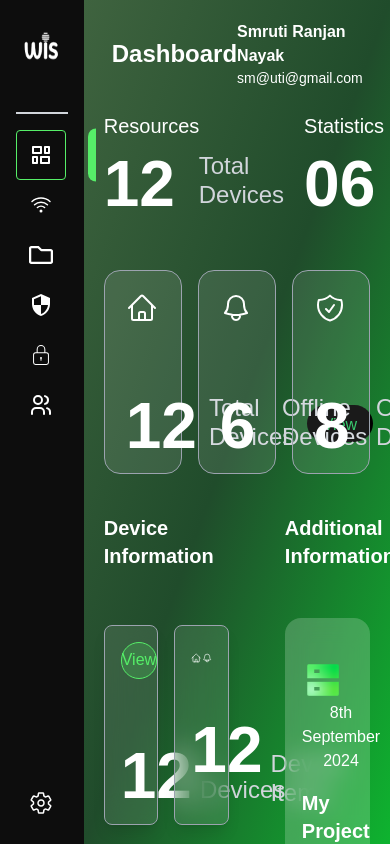
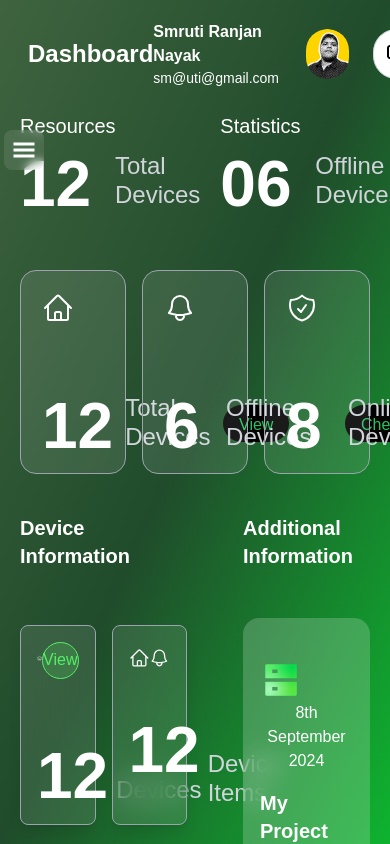
Before and after one commit to akku2005/remoteDashboard-, a React (Vite) app: page / in a window 390 px wide. Built offline with nearby package versions, Linux system fonts and the light colour scheme.

Commit message:
Sidebar Responsiveness Done

```diff
--- a/src/components/Sidebar/index.jsx
+++ b/src/components/Sidebar/index.jsx
@@ -1,32 +1,67 @@
-import React, { useState } from "react";
-import { RiDashboardHorizontalLine } from "react-icons/ri"; // Icon for Dashboard/Home
-import { IoWifiOutline, IoSettingsOutline } from "react-icons/io5"; // Icons for Wifi/Devices and Settings
-import { FaRegFolder } from "react-icons/fa"; // Icon for Notifications
-import { MdOutlineSecurity } from "react-icons/md"; // Icon for Security
-import { CiLock } from "react-icons/ci"; // Icon for Lock
-import { TbUsers } from "react-icons/tb"; // Icon for Users
-import "../../styles/Sidebar.scss"; // Assuming you have styles defined in Sidebar.scss
-import Icons from "../../constants/Icons"; // Importing your custom logo
+import React, { useState, useEffect } from "react";
+import { RiDashboardHorizontalLine } from "react-icons/ri";
+import { IoWifiOutline, IoSettingsOutline } from "react-icons/io5";
+import { FaRegFolder } from "react-icons/fa";
+import { MdOutlineSecurity } from "react-icons/md";
+import { CiLock } from "react-icons/ci";
+import { TbUsers } from "react-icons/tb";
+import { GiHamburgerMenu } from "react-icons/gi"; // Icon for opening sidebar
+import "../../styles/Sidebar.scss";
+import Icons from "../../constants/Icons"; // Assuming you have a logo in this file
 
 const Sidebar = () => {
   const [activePage, setActivePage] = useState("Present");
+  const [isSidebarOpen, setIsSidebarOpen] = useState(false);
 
   const handleIconClick = (page) => {
     setActivePage(page);
+    setIsSidebarOpen(false); // Close sidebar on icon click
   };
 
+  // Handle outside click to close sidebar
+  useEffect(() => {
+    const handleOutsideClick = (e) => {
+      if (
+        isSidebarOpen &&
+        !document.querySelector(".sidebar").contains(e.target) &&
+        !document.querySelector(".hamburger-icon").contains(e.target)
+      ) {
+        setIsSidebarOpen(false);
+      }
+    };
+
+    document.addEventListener("click", handleOutsideClick);
+
+    return () => {
+      document.removeEventListener("click", handleOutsideClick);
+    };
+  }, [isSidebarOpen]);
+
   return (
-    <div className="sidebar flex flex-col justify-between h-full p-4">
+    <div className="sidebar-container relative">
+      {/* Hamburger Menu Icon for Mobile */}
+      <div
+        className="hamburger-icon md:hidden fixed mt-[130px] left-1 z-50 bg-white bg-opacity-10 backdrop-blur-sm rounded-lg p-2"
+        onClick={() => setIsSidebarOpen(!isSidebarOpen)}
+      >
+        <GiHamburgerMenu className="icon w-6 h-6 text-white" />
+      </div>
+
+      <div
+        className={`sidebar ${
+          isSidebarOpen ? "open" : ""
+        } flex flex-col justify-between h-full p-4`}
+      >
         {/* Top Section: Logo */}
         <div className="logo mb-4">
           <img src={Icons.Logo} alt="Wis" className="w-16 h-16" />
         </div>
 
         {/* Horizontal line under the logo */}
-      <div className="horizontal-line border-t-2 border-gray-300 my-4" />
+        <div className="horizontal-line border-t-2 border-gray-300 my-5 mb-3 justify-center items-center" />
 
         {/* Icons Section */}
-      <div className="icons flex-grow flex flex-col">
+        <div className="icons flex-grow flex flex-col items-center">
           <div
             className={`icon-container ${
               activePage === "Present" ? "active" : ""
@@ -62,13 +97,17 @@ const Sidebar = () => {
 
           {/* New Icons: Lock and Users */}
           <div
-          className={`icon-container ${activePage === "Lock" ? "active" : ""}`}
+            className={`icon-container ${
+              activePage === "Lock" ? "active" : ""
+            }`}
             onClick={() => handleIconClick("Lock")}
           >
             <CiLock className="icon w-6 h-6 text-white" />
           </div>
           <div
-          className={`icon-container ${activePage === "Users" ? "active" : ""}`}
+            className={`icon-container ${
+              activePage === "Users" ? "active" : ""
+            }`}
             onClick={() => handleIconClick("Users")}
           >
             <TbUsers className="icon w-6 h-6 text-white" />
@@ -87,6 +126,7 @@ const Sidebar = () => {
           </div>
         </div>
       </div>
+    </div>
   );
 };
 
--- a/src/styles/Sidebar.scss
+++ b/src/styles/Sidebar.scss
@@ -24,16 +24,16 @@
 
 // Pseudo-element for semicircle effect
 .icon-container.active::after {
-  content: ''; // Required for pseudo-element
+  content: ''; /* Required for pseudo-element */
   position: absolute;
-  right: -31px; // Adjust this value to position the semicircle
-  top: 50%; // Center vertically
-  transform: translateY(-50%); // Adjust to vertical center
-  width: 8px; // Width of the semicircle
-  height: 53px; // Height of the semicircle
-  background-color: #56EE68; // Color of the semicircle
-  border-top-left-radius: 16px;
-  border-bottom-left-radius: 16px;
+  right: -25px; /* Adjust this value to ensure the semicircle aligns well */
+  top: 50%; /* Center vertically */
+  transform: translateY(-50%); /* Adjust to vertical center */
+  width: 8px; /* Width of the semicircle */
+  height: 50px; /* Height of the semicircle */
+  background-color: #56EE68; /* Color of the semicircle */
+  border-top-left-radius: 25px; /* Increase radius for smoother corners */
+  border-bottom-left-radius: 25px; /* Increase radius for smoother corners */
 }
 
 .icon {
@@ -47,3 +47,126 @@
 .logo img {
   width: 100%; // Make sure the logo is responsive
 }
+
+@media (max-width: 780px) {
+  .sidebar {
+    width: 70px; /* Reduce sidebar width on mobile */
+    padding: 8px; /* Adjust padding to fit smaller screens */
+  }
+
+  .icon-container {
+    width: 40px; /* Decrease the size of the icon container */
+    height: 40px;
+    padding: 8px;
+  }
+
+  .icon {
+    width: 20px; /* Adjust icon size */
+    height: 20px;
+  }
+
+  .icon-container.active::after {
+    right: -15px; /* Adjust semicircle position for mobile */
+    width: 6px;   /* Adjust semicircle width */
+    height: 40px; /* Adjust semicircle height */
+  }
+
+  .logo img {
+    width: 50px; /* Scale down the logo for mobile */
+    height: 50px; /* Ensure proportional scaling */
+  }
+}
+
+/* For very small screens (e.g., mobile phones under 500px wide) */
+@media (max-width: 500px) {
+  .sidebar-container {
+    position: relative;
+  }
+
+  .sidebar {
+    background-color: #333;
+    width: 250px;
+    height: 100vh;
+    position: fixed;
+    top: 0;
+    left: 0;
+    z-index: 1000;
+    transition: transform 0.3s ease-in-out;
+    padding: 1rem;
+    transform: translateX(-100%); /* Hidden offscreen initially */
+  }
+
+  .sidebar.open {
+    transform: translateX(0); /* Slide in when open */
+  }
+
+  .hamburger-icon {
+    display: none;
+  }
+
+  @media (max-width: 768px) {
+    .hamburger-icon {
+      display: block; /* Show on mobile screens */
+    }
+
+    .sidebar {
+      transform: translateX(-100%); /* Keep sidebar offscreen for mobile */
+    }
+
+    .sidebar.open {
+      transform: translateX(0); /* Slide in sidebar when open */
+    }
+  }
+
+  .sidebar {
+    background-color: #0D0D0D; // Example background color for the sidebar
+    width: 70px; // Adjust width as per your design
+  }
+
+  .icon-container {
+    position: relative;
+    display: flex;
+    justify-content: center;
+    align-items: center;
+    width: 50px; // Keep this the same as the active state
+    height: 50px; // Keep this the same as the active state
+    padding: 12px;
+    border-radius: 8px;
+    cursor: pointer;
+    box-sizing: border-box; // Include border in the element’s dimensions
+  }
+
+  .icon-container.active {
+    border-radius: 4px;
+    border: 1px solid #56EE68;
+    box-sizing: border-box; // Ensure border doesn't affect width/height
+  }
+
+  // Pseudo-element for semicircle effect
+  .icon-container.active::after {
+    content: ''; /* Required for pseudo-element */
+    position: absolute;
+    right: -11px; /* Adjust this value to ensure the semicircle aligns well */
+    top: 50%; /* Center vertically */
+    transform: translateY(-50%); /* Adjust to vertical center */
+    width: 8px; /* Width of the semicircle */
+    height: 50px; /* Height of the semicircle */
+    background-color: #56EE68; /* Color of the semicircle */
+    border-top-left-radius: 25px; /* Increase radius for smoother corners */
+    border-bottom-left-radius: 25px; /* Increase radius for smoother corners */
+  }
+
+  .icon {
+    color: #374151; // Default icon color
+  }
+
+  .icon-container.active .icon {
+    color: #fff; // Active icon color
+  }
+}
+@media (min-width: 500px) {
+  .hamburger-icon {
+    display: none;
+  }
+
+}
```
Lines whose indentation alone changed are shown as unchanged.
